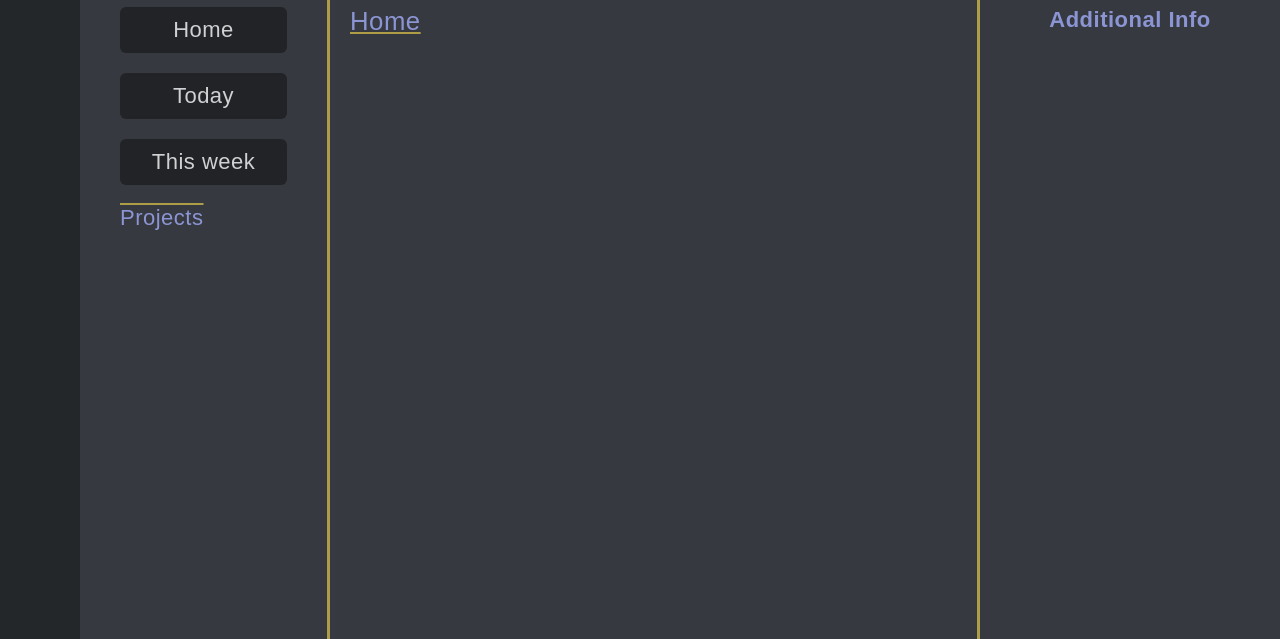
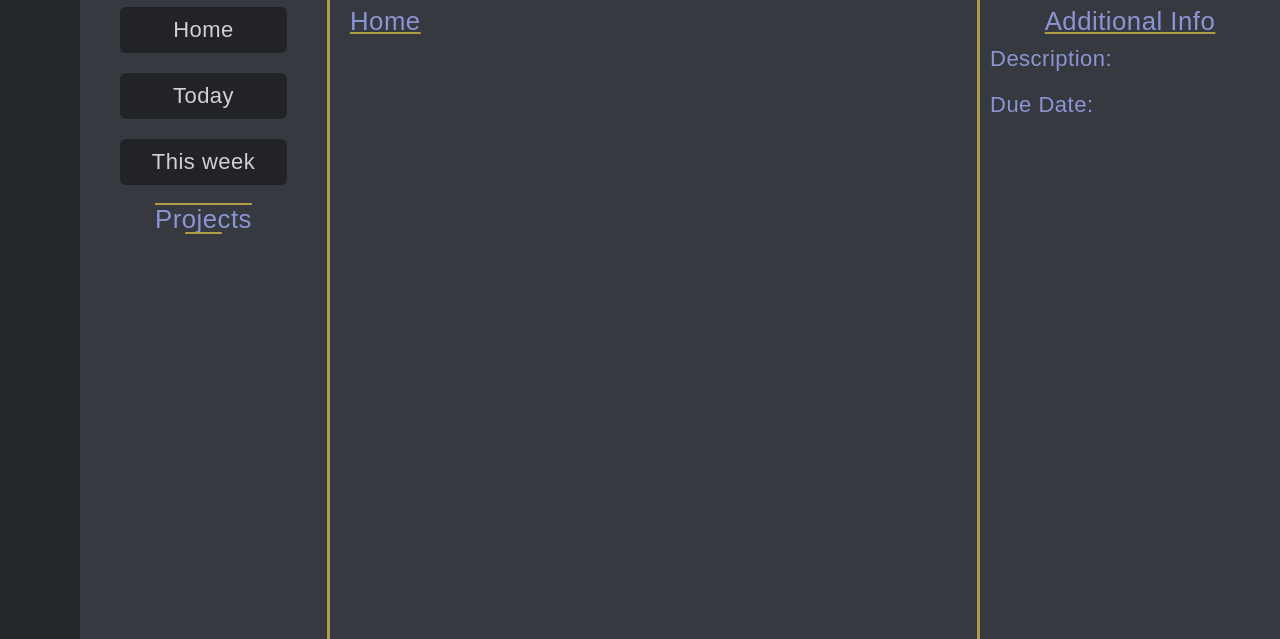
Before and after one commit to talipakcelik/todo-list, a website built with webpack: page src/temp.html in a window 1280 px wide. Shown: the part 97-736 px from the top of the page. Built offline with nearby package versions, Linux system fonts and the light colour scheme; files whose address does not match are found by name.

Commit message:
Add seperate container for description and date

```diff
--- a/src/temp.html
+++ b/src/temp.html
@@ -61,7 +61,7 @@
       <div class="sidebar">Today</div>
       <div class="sidebar">This week</div>
       <div class="project-container">
-        <div class="projects">Projects</div>
+        <h3 class="projects">Projects &nbsp;</h3>
       </div>
       <!-- <button class="add-project">Add Project</button> -->
     </section>
@@ -70,9 +70,15 @@
       <div class="task-list"></div>
     </main>
     <aside>
-      Additional Info
-      <div class="description-container"></div>
-      <div class="date-container"></div>
+      <h3>Additional Info</h3>
+      <div class="description-container">
+        <div class="description-1">Description:&nbsp;</div>
+        <div class="description-2"></div>
+      </div>
+      <div class="date-container">
+        <div class="date-1">Due Date:&nbsp;</div>
+        <div class="date-2"></div>
+      </div>
     </aside>
     <div class="overlay hidden"></div>
     <script
```
